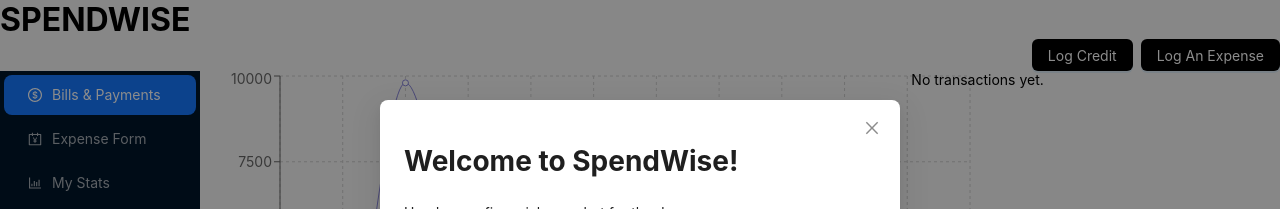
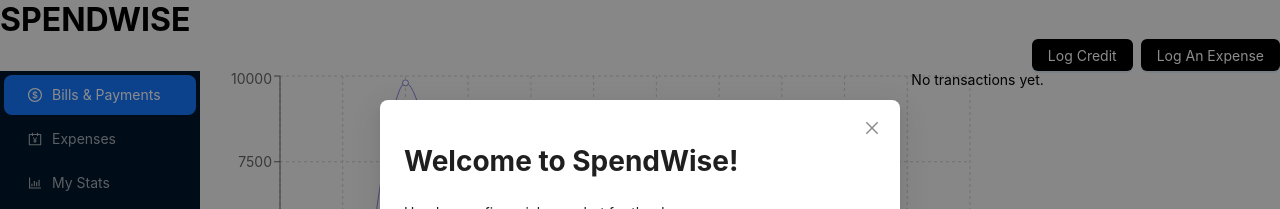
Before and after one commit to zeenat-abedin/spendwise, a React (Create React App) app: page / in a window 1280 px wide. Shown: the top 209 px of the page. Built offline with nearby package versions, Linux system fonts and the light colour scheme.

Commit message:
remove expense form state and functionality from Dashboard, add expense form to Header

```diff
--- a/src/components/Dashboard.jsx
+++ b/src/components/Dashboard.jsx
@@ -1,16 +1,10 @@
-import { useState } from 'react';
-
 import { Layout, Menu } from 'antd'
 import { DollarCircleOutlined, AccountBookOutlined, BarChartOutlined } from '@ant-design/icons';
 
 import MainContent from './MainContent';
-import ExpenseForm from './ExpenseForm';
-
 const { Sider } = Layout;
 
 function Dashboard() {
-  const [showExpenseForm, setShowExpenseForm] = useState(false);
-
   const menuItems = [
   {
     key: '1',
@@ -30,8 +24,7 @@ function Dashboard() {
   {
     key: '2',
     icon: <AccountBookOutlined />,
-    label: 'Expense Form',
-    onClick: () => setShowExpenseForm(true),
+    label: 'Expenses',
   },
   {
     key: '3',
@@ -56,7 +49,6 @@ function Dashboard() {
           items={menuItems}
       />
       </Sider>
-      {showExpenseForm && <ExpenseForm onClose={() => setShowExpenseForm(false)} />}
      <MainContent/>
     </Layout>
   )
--- a/src/components/Header.jsx
+++ b/src/components/Header.jsx
@@ -2,6 +2,8 @@ import { Link } from 'react-router-dom';
 
 import styled from 'styled-components';
 import { Button, Layout } from 'antd';
+import { useState } from 'react';
+import ExpenseForm from './ExpenseForm';
 
 const HeaderText = styled.div`
   font-size: 2rem;
@@ -16,6 +18,12 @@ const ButtonContainer = styled.div`
 `;
 
 function Header() {
+    const [showForm, setShowForm] = useState(false);
+
+  const handleButtonClick = () => {
+    setShowForm(true);
+  };
+
   return (
     <Layout>
       <Link to="/" >
@@ -27,10 +35,11 @@ function Header() {
       <Button type='primary'>
         Log Credit
       </Button>
-      <Button type='primary'>
+      <Button type='primary' onClick={handleButtonClick}>
         Log An Expense
         </Button>
       </ButtonContainer>
+       {showForm && <ExpenseForm onClose={() => setShowForm(false)}/>}
     </Layout>
   );
 }
```
